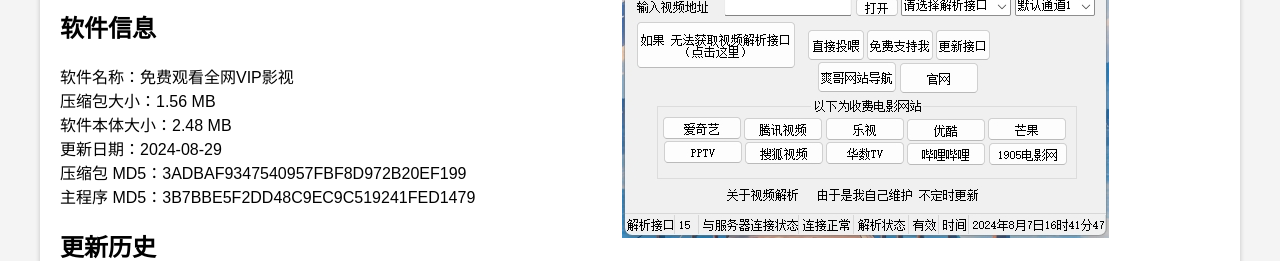
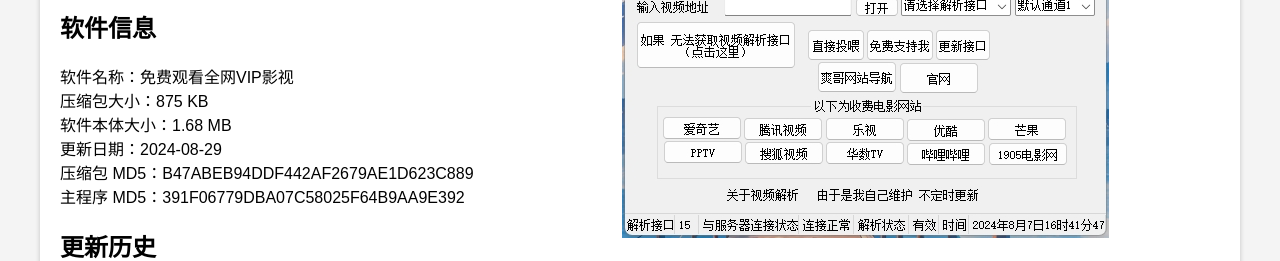
Before and after one commit to yangshuang9889/cs, a plain HTML site: page index.html in a window 1280 px wide. Shown: the part 276-537 px from the top of the page. Drawn offline with Linux system fonts and the light colour scheme.

Commit message:
Update index.html

```diff
--- a/index.html
+++ b/index.html
@@ -81,7 +81,7 @@
 <img src="1.png" width="487" height="272" style="float: right; position: relative; top: 1px; left: -111px;" />
       <div class="software-info">
         <h2>软件信息</h2>
-        <p>软件名称：免费观看全网VIP影视<br>压缩包大小：1.56 MB<br>软件本体大小：2.48 MB<br>更新日期：2024-08-29<br>压缩包 MD5：3ADBAF9347540957FBF8D972B20EF199<br>主程序 MD5：3B7BBE5F2DD48C9EC9C519241FED1479
+        <p>软件名称：免费观看全网VIP影视<br>压缩包大小：875 KB<br>软件本体大小：1.68 MB<br>更新日期：2024-08-29<br>压缩包 MD5：B47ABEB94DDF442AF2679AE1D623C889<br>主程序 MD5：391F06779DBA07C58025F64B9AA9E392
 </p>
       </div>
       <div class="update-history">
```
